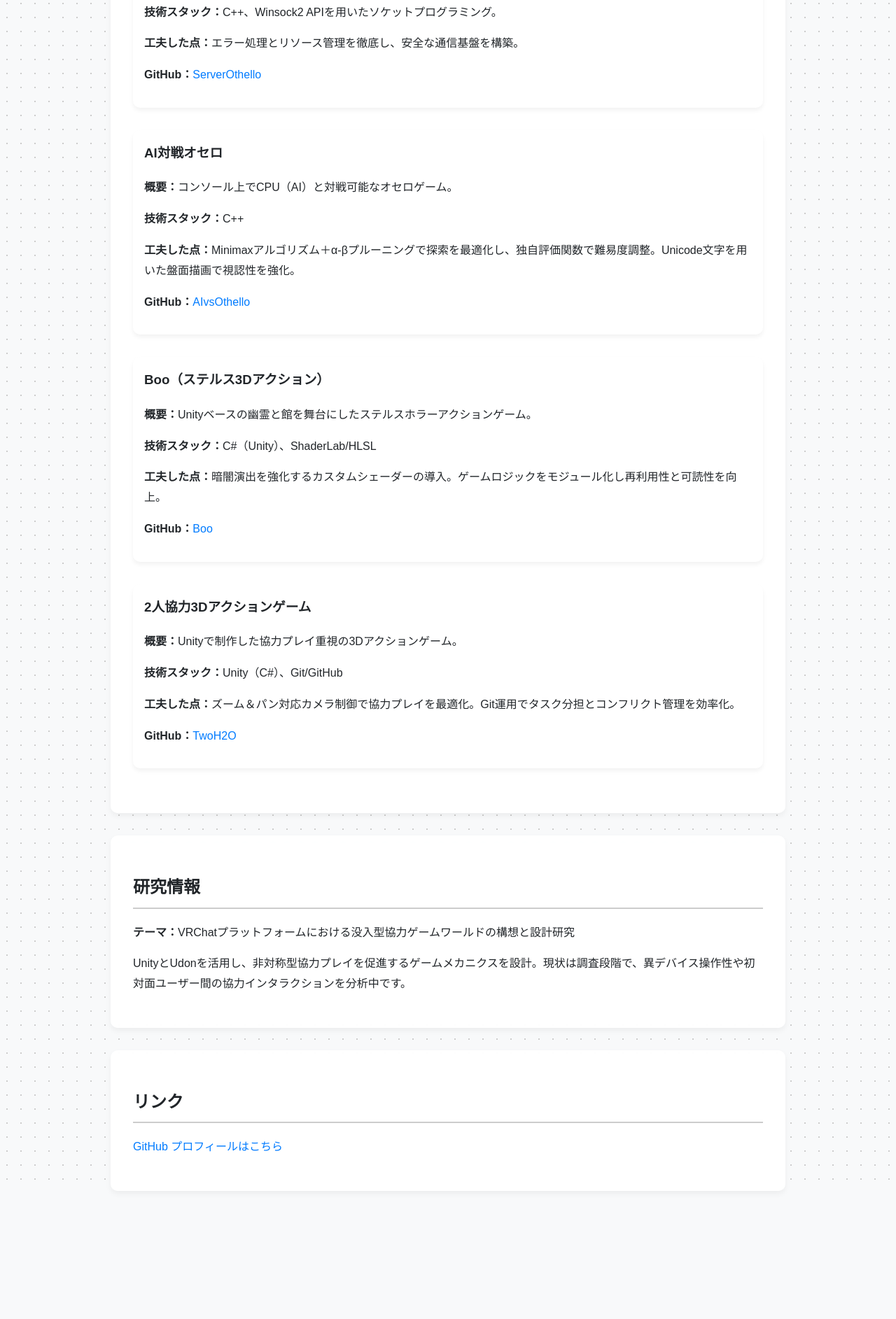
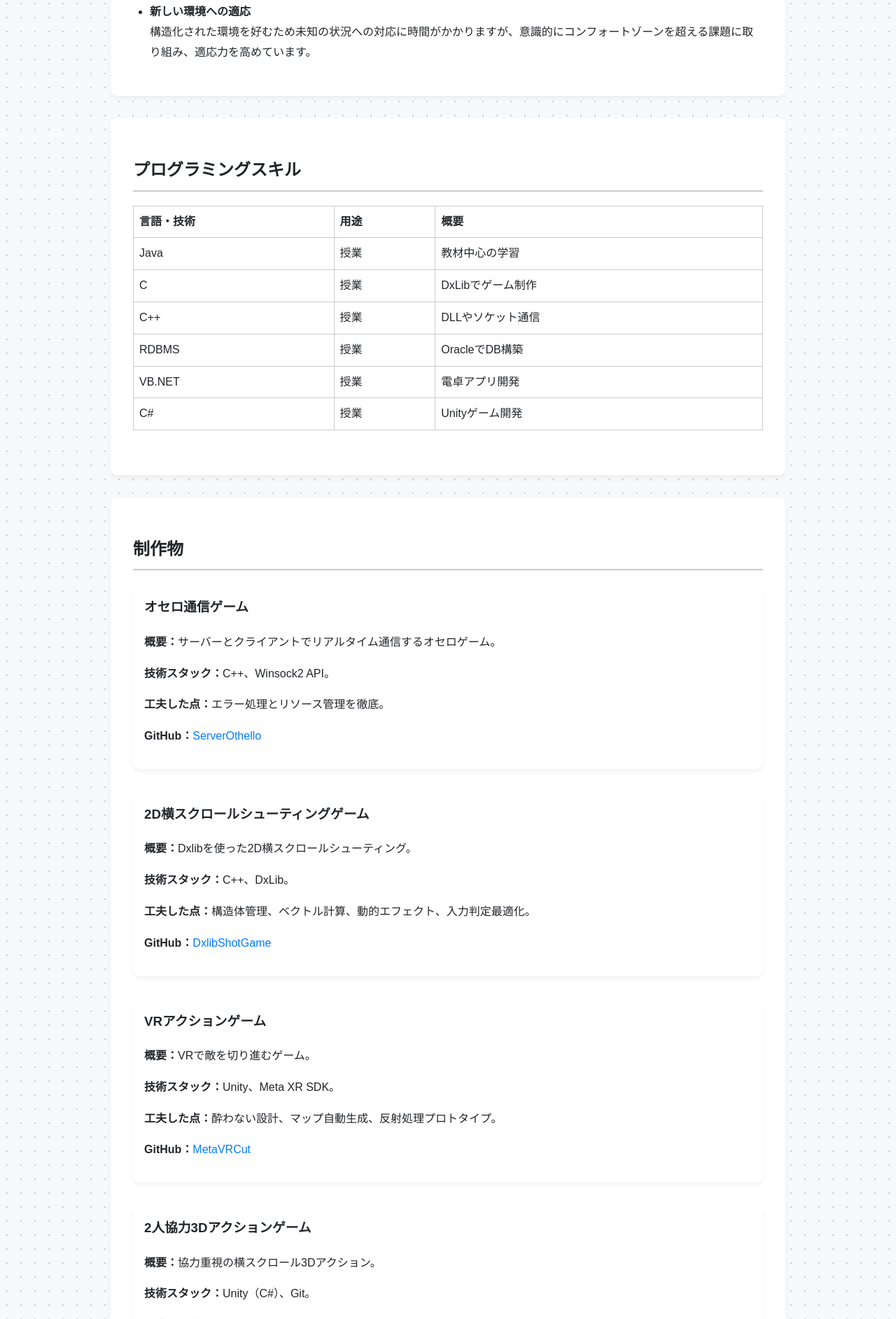
Before and after one commit to kqlnei/kqlnei.github.io, a plain HTML site: page index.html in a window 1280 px wide. Shown: the part 2125-4010 px from the top of the page at 70% size. Before the commit the page ends 3827 px from the top, so only its background shows below. Drawn offline with Linux system fonts and the light colour scheme.

Commit message:
Update index.html

```diff
--- a/index.html
+++ b/index.html
@@ -48,17 +48,6 @@
       padding-left: 1.5em;
     }
 
-    a {
-      color: #007bff;
-      text-decoration: none;
-      transition: color 0.3s ease;
-    }
-
-    a:hover {
-      text-decoration: underline;
-      color: #0056b3;
-    }
-
     table {
       width: 100%;
       border-collapse: collapse;
@@ -74,7 +63,17 @@
       text-align: left;
     }
 
-    /* カード風の制作物 */
+    a {
+      color: #007bff;
+      text-decoration: none;
+      transition: color 0.3s ease;
+    }
+
+    a:hover {
+      text-decoration: underline;
+      color: #0056b3;
+    }
+
     .project {
       background-color: #ffffff;
       padding: 1em;
@@ -118,17 +117,30 @@
     <h2>強みと弱み</h2>
     <h3>強み</h3>
     <ul>
-      <li>戦略的思考力: 長期的な視点から最適な道筋を見出す能力があり、拡張性・保守性を考慮した設計を重視します。</li>
-      <li>自律的な学習姿勢: 新しい技術は自発的に調査・習得し、実践に活かすことができます。</li>
-      <li>品質へのこだわり: 完璧主義に基づき、ユーザー体験の細部まで丁寧に改良を重ねます。</li>
-      <li>チーム開発経験: 協調性を持ち、コミュニケーションを通じて高品質な成果物を達成します。</li>
+      <li><strong>戦略的思考力</strong><br>長期的な視点から物事を捉え、最適な道筋を見出す能力に長けています。ゲーム開発においても、単に目の前の実装だけでなく、将来の拡張性や保守性を考慮した設計を心がけています。例えば、Unityプロジェクトではチームメンバーのスキルレベルを考慮したタスク分担と開発計画を提案し、納期内に質の高い成果物を完成させました。</li>
+      <li><strong>自律的な学習姿勢</strong><br>新しい技術やツールに対して自発的に学習し習得する強い意欲を持っています。必要な知識は自ら進んで調査・学習し、実践に活かしています。現在取り組んでいるVRChatワールド制作も、自主的な学習の一環です。</li>
+      <li><strong>完璧主義に基づく品質へのこだわり</strong><br>高い品質基準を持ち、成果物に妥協しない姿勢があります。DXライブラリを用いた開発ではユーザー体験の細部にまでこだわり、フィードバックを基に何度も改良を重ねました。</li>
+      <li><strong>チーム開発経験</strong><br>ゼミでのゲーム開発プロジェクトを通じてメンバーとの協力の重要性を学び、コミュニケーションを取りながら開発を進める力を身につけました。</li>
     </ul>
     <h3>弱み</h3>
     <ul>
-      <li>過度な完璧主義: 理想追求で進行が遅れる傾向がありますが、MVPとの区別で克服に努めています。</li>
-      <li>コミュニケーションの直接性: 論理的すぎる表現が厳しく映ることがあり、相手の背景を考慮する習慣を取り入れています。</li>
-      <li>新環境への適応: 未知の状況への対応に時間がかかりますが、意識的にチャレンジすることで適応力を高めています。</li>
+      <li><strong>過度な完璧主義</strong><br>時に理想を追求するあまり進行が遅れることがあります。この傾向を自覚し、「完成版」と「MVP」を明確に区別し、段階的な開発計画を立てることで克服に努めています。</li>
+      <li><strong>コミュニケーションの直接性</strong><br>論理的で率直なコミュニケーションスタイルが厳しく映ることがあります。チーム開発ではメンバーの意見を定期的に聞く習慣を取り入れ、関係性を改善しました。</li>
+      <li><strong>新しい環境への適応</strong><br>構造化された環境を好むため未知の状況への対応に時間がかかりますが、意識的にコンフォートゾーンを超える課題に取り組み、適応力を高めています。</li>
     </ul>
+  </section>
+
+  <section>
+    <h2>プログラミングスキル</h2>
+    <table>
+      <tr><th>言語・技術</th><th>用途</th><th>概要</th></tr>
+      <tr><td>Java</td><td>授業</td><td>教材中心の学習</td></tr>
+      <tr><td>C</td><td>授業</td><td>DxLibでゲーム制作</td></tr>
+      <tr><td>C++</td><td>授業</td><td>DLLやソケット通信</td></tr>
+      <tr><td>RDBMS</td><td>授業</td><td>OracleでDB構築</td></tr>
+      <tr><td>VB.NET</td><td>授業</td><td>電卓アプリ開発</td></tr>
+      <tr><td>C#</td><td>授業</td><td>Unityゲーム開発</td></tr>
+    </table>
   </section>
 
   <section>
@@ -136,37 +148,51 @@
     <div class="project">
       <h3>オセロ通信ゲーム</h3>
       <p><strong>概要：</strong>サーバーとクライアントでリアルタイム通信するオセロゲーム。</p>
-      <p><strong>技術スタック：</strong>C++、Winsock2 APIを用いたソケットプログラミング。</p>
-      <p><strong>工夫した点：</strong>エラー処理とリソース管理を徹底し、安全な通信基盤を構築。</p>
+      <p><strong>技術スタック：</strong>C++、Winsock2 API。</p>
+      <p><strong>工夫した点：</strong>エラー処理とリソース管理を徹底。</p>
       <p><strong>GitHub：</strong><a href="https://github.com/kqlnei/ServerOthello" target="_blank">ServerOthello</a></p>
     </div>
     <div class="project">
+      <h3>2D横スクロールシューティングゲーム</h3>
+      <p><strong>概要：</strong>Dxlibを使った2D横スクロールシューティング。</p>
+      <p><strong>技術スタック：</strong>C++、DxLib。</p>
+      <p><strong>工夫した点：</strong>構造体管理、ベクトル計算、動的エフェクト、入力判定最適化。</p>
+      <p><strong>GitHub：</strong><a href="https://github.com/kqlnei/DxlibShotGame" target="_blank">DxlibShotGame</a></p>
+    </div>
+    <div class="project">
+      <h3>VRアクションゲーム</h3>
+      <p><strong>概要：</strong>VRで敵を切り進むゲーム。</p>
+      <p><strong>技術スタック：</strong>Unity、Meta XR SDK。</p>
+      <p><strong>工夫した点：</strong>酔わない設計、マップ自動生成、反射処理プロトタイプ。</p>
+      <p><strong>GitHub：</strong><a href="https://github.com/kqlnei/MetaVRCut" target="_blank">MetaVRCut</a></p>
+    </div>
+    <div class="project">
+      <h3>2人協力3Dアクションゲーム</h3>
+      <p><strong>概要：</strong>協力重視の横スクロール3Dアクション。</p>
+      <p><strong>技術スタック：</strong>Unity（C#）、Git。</p>
+      <p><strong>工夫した点：</strong>ズーム・パンカメラ制御、バージョン管理運用。</p>
+      <p><strong>GitHub：</strong><a href="https://github.com/kqlnei/TwoH2O" target="_blank">TwoH2O</a></p>
+    </div>
+    <div class="project">
       <h3>AI対戦オセロ</h3>
-      <p><strong>概要：</strong>コンソール上でCPU（AI）と対戦可能なオセロゲーム。</p>
-      <p><strong>技術スタック：</strong>C++</p>
-      <p><strong>工夫した点：</strong>Minimaxアルゴリズム＋α-βプルーニングで探索を最適化し、独自評価関数で難易度調整。Unicode文字を用いた盤面描画で視認性を強化。</p>
+      <p><strong>概要：</strong>コンソールで対戦可能なオセロ。</p>
+      <p><strong>技術スタック：</strong>C++。</p>
+      <p><strong>工夫した点：</strong>Minimax＋α-βプルーニング、独自評価関数、Unicode盤面描画。</p>
       <p><strong>GitHub：</strong><a href="https://github.com/kqlnei/AIvsOthello" target="_blank">AIvsOthello</a></p>
     </div>
     <div class="project">
-      <h3>Boo（ステルス3Dアクション）</h3>
-      <p><strong>概要：</strong>Unityベースの幽霊と館を舞台にしたステルスホラーアクションゲーム。</p>
-      <p><strong>技術スタック：</strong>C#（Unity）、ShaderLab/HLSL</p>
-      <p><strong>工夫した点：</strong>暗闇演出を強化するカスタムシェーダーの導入。ゲームロジックをモジュール化し再利用性と可読性を向上。</p>
+      <h3>Boo</h3>
+      <p><strong>概要：</strong>ステルスホラー3Dアクション。</p>
+      <p><strong>技術スタック：</strong>C#（Unity）、HLSL。</p>
+      <p><strong>工夫した点：</strong>カスタムシェーダー、ロジックモジュール化。</p>
       <p><strong>GitHub：</strong><a href="https://github.com/kqlnei/Boo" target="_blank">Boo</a></p>
-    </div>
-    <div class="project">
-      <h3>2人協力3Dアクションゲーム</h3>
-      <p><strong>概要：</strong>Unityで制作した協力プレイ重視の3Dアクションゲーム。</p>
-      <p><strong>技術スタック：</strong>Unity（C#）、Git/GitHub</p>
-      <p><strong>工夫した点：</strong>ズーム＆パン対応カメラ制御で協力プレイを最適化。Git運用でタスク分担とコンフリクト管理を効率化。</p>
-      <p><strong>GitHub：</strong><a href="https://github.com/kqlnei/TwoH2O" target="_blank">TwoH2O</a></p>
     </div>
   </section>
 
   <section>
     <h2>研究情報</h2>
     <p><strong>テーマ：</strong>VRChatプラットフォームにおける没入型協力ゲームワールドの構想と設計研究</p>
-    <p>UnityとUdonを活用し、非対称型協力プレイを促進するゲームメカニクスを設計。現状は調査段階で、異デバイス操作性や初対面ユーザー間の協力インタラクションを分析中です。</p>
+    <p>デジタル空間における交流方法が多様化する現代、VRChat上で偶発的な出会いと持続的な関係構築を促進するゲーム環境設計は、バーチャルコミュニティ発展の鍵となる未開拓分野です。Unity環境とUdonシステムを活用した協力型ゲームワールドの設計構想に取り組んでいます。現在は実装前の調査段階として、プレイヤー間の自然な協力を引き出すゲームメカニクスの設計原則について研究を進めています。既存ワールドの分析から、異なるVRデバイス間での操作性の違いや、初対面ユーザー間でも直感的に協力できるインタラクション設計の重要性が見えてきました。これらの知見を基に、「非対称型協力プレイ」を中心概念とした理論フレームワークを構築しています。この研究を通してリアルタイム処理技術や3Dグラフィックス、ユーザー体験設計の知識を実践的に習得し、VR/AR領域だけでなく広くIT分野で応用できる技術基盤を確立したいと考えています。フロントエンドからバックエンドまでを理解したフルスタックエンジニアを目指し、業界全体で通用する確かな技術力を身につけていきたいと考えています。</p>
   </section>
 
   <section>
```
